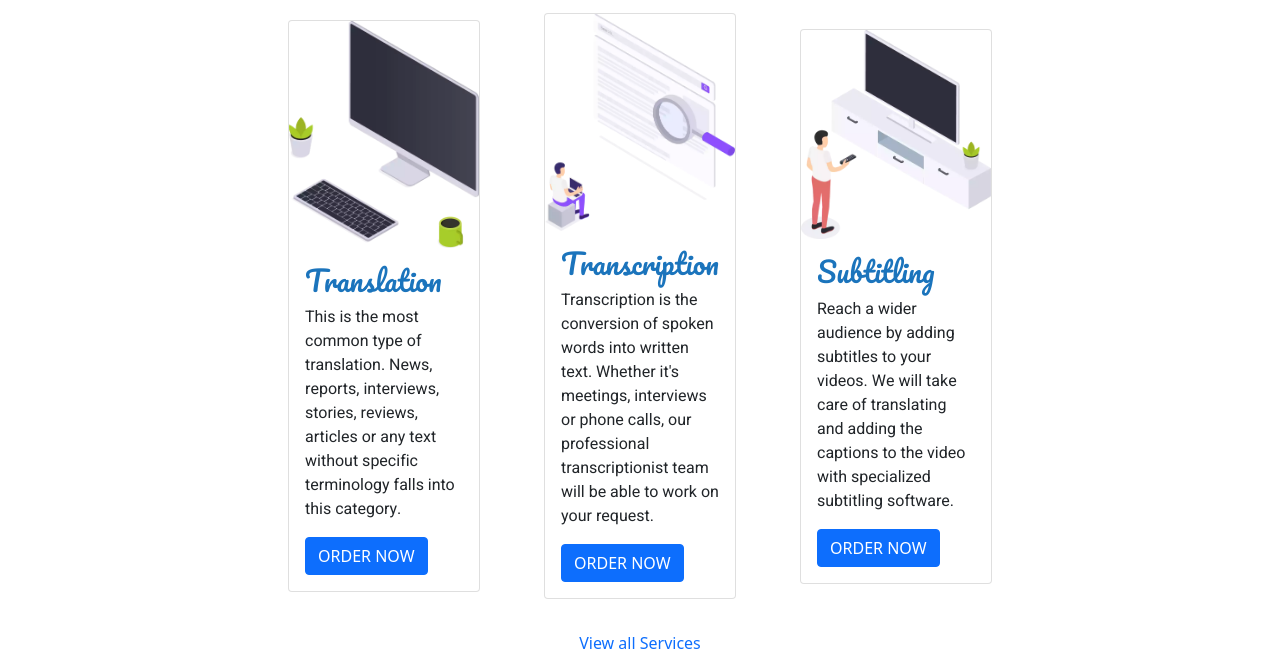
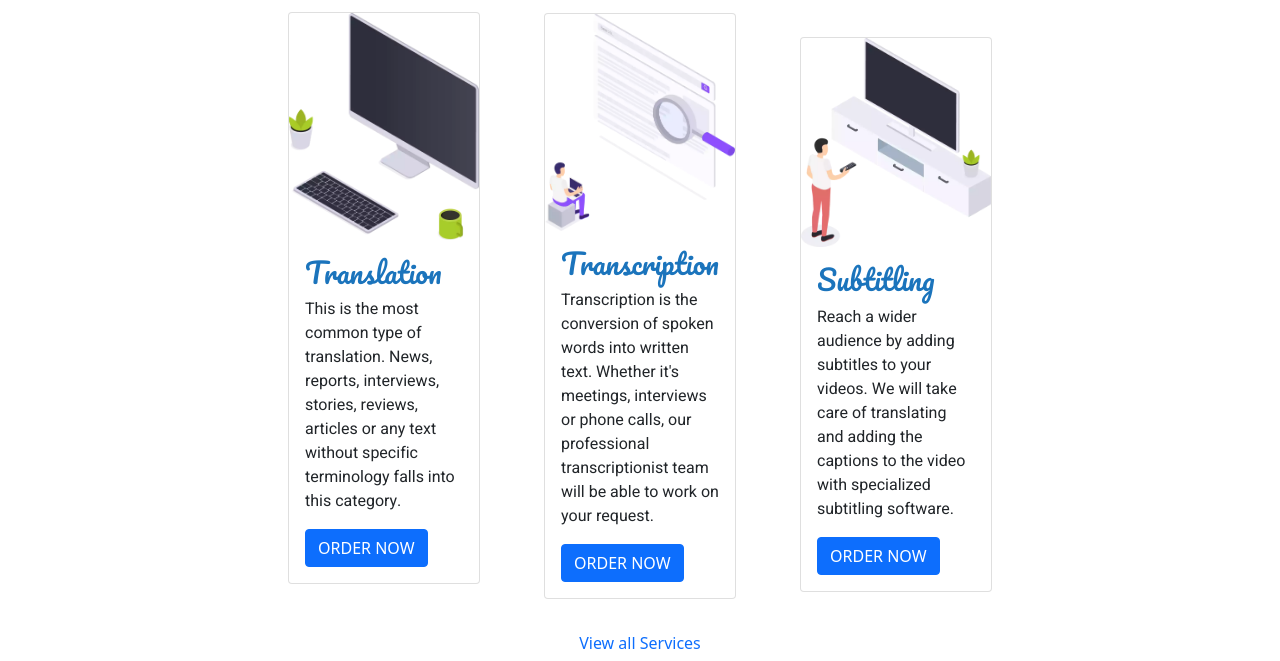
Before and after one commit to mbelenluna/sass-desafio, a website: page index.html in a window 1280 px wide. Shown: the part 739-1400 px from the top of the page. Drawn offline with nearby package versions, Linux system fonts and the light colour scheme.

Commit message:
Fixed padding in services card on Index

```diff
--- a/scss/components/_index-services.scss
+++ b/scss/components/_index-services.scss
@@ -25,7 +25,7 @@
         grid-area: translation;
         @extend %flex;
         flex-direction: column;
-        margin: 1rem 2rem;
+        margin: 0 2rem 1rem 2rem;
     }
 
     .grid-transcription {
@@ -39,7 +39,7 @@
         grid-area: subtitling;
         @extend %flex;
         flex-direction: column;
-        margin: 1rem 2rem;
+        margin: 1rem 2rem 0 2rem;
     }
 
     .grid-viewall {
```
Also changed, not shown: css/style.css.
